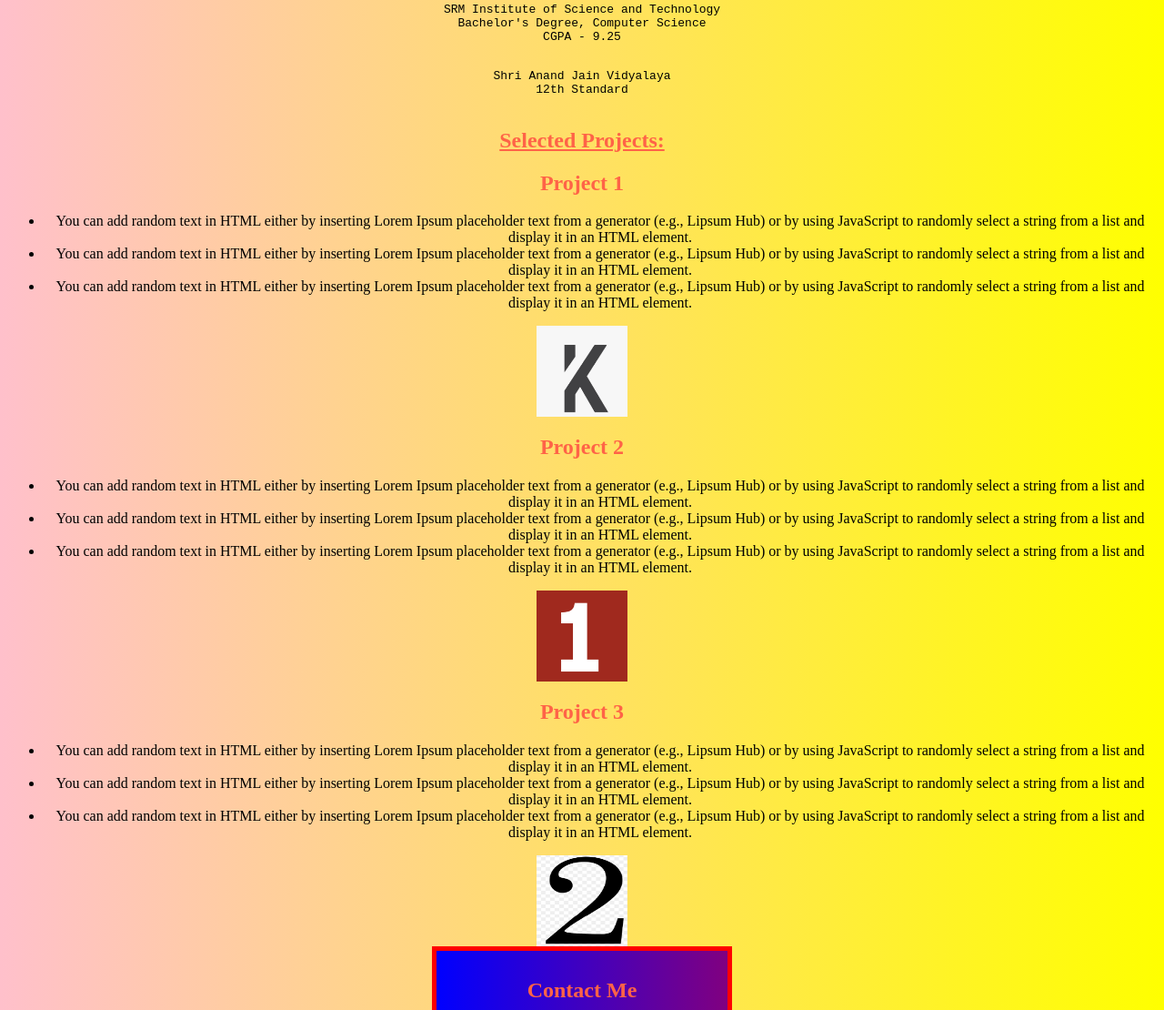
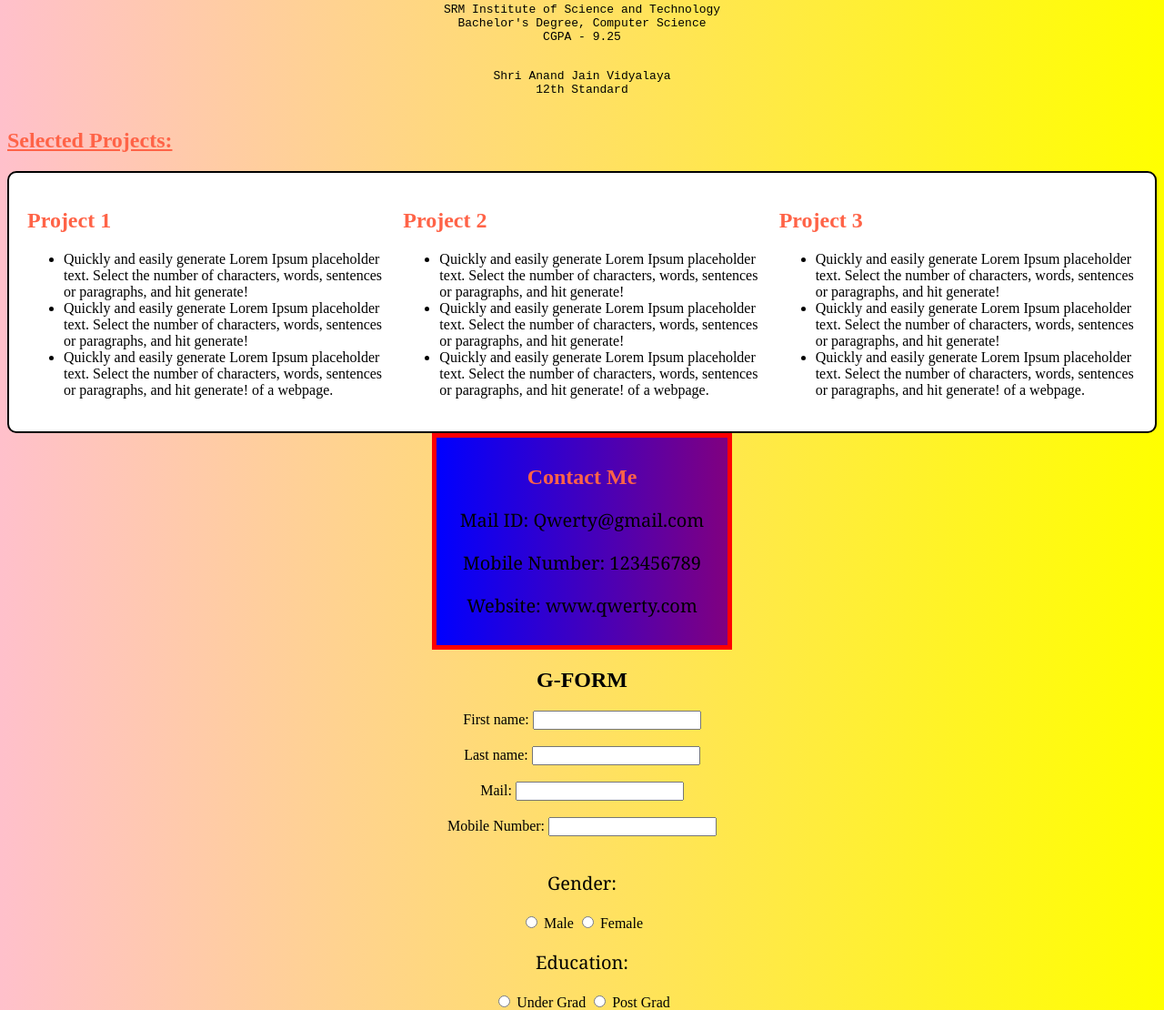
Before and after one commit to ibotskarthikh/WORK, a plain HTML site: page 13-11-26(1)/index.html in a window 1280 px wide. Shown: the part 565-1675 px from the top of the page at 91% size. Drawn offline with Linux system fonts and the light colour scheme.

Commit message:
Initial project upload

```diff
--- a/13-11-26(1)/index.html
+++ b/13-11-26(1)/index.html
@@ -2,7 +2,6 @@
 
 <head>
     <title>Karthik Portfolio</title>
-
     <link rel="icon" href="./img.png" type="image/png" />
     <link rel="stylesheet" href="./style.css" />
 </head>
@@ -56,91 +55,79 @@ Shri Anand Jain Vidyalaya
     <section class="project">
       <h2><u>Selected Projects:</u></h2>
 
+      <div class="project-grid">
+        <!-- PROJECT 1 -->
+        <div class="project-card">
           <h2>Project 1</h2>
 
           <ul>
             <li>
-          You can add random text in HTML either by inserting Lorem Ipsum
-          placeholder text from a generator (e.g., Lipsum Hub) or by using
-          JavaScript to randomly select a string from a list and display it in
-          an HTML element.
+              Quickly and easily generate Lorem Ipsum placeholder text. Select
+              the number of characters, words, sentences or paragraphs, and hit
+              generate!
             </li>
 
             <li>
-          You can add random text in HTML either by inserting Lorem Ipsum
-          placeholder text from a generator (e.g., Lipsum Hub) or by using
-          JavaScript to randomly select a string from a list and display it in
-          an HTML element.
+              Quickly and easily generate Lorem Ipsum placeholder text. Select
+              the number of characters, words, sentences or paragraphs, and hit
+              generate!
             </li>
 
             <li>
-          You can add random text in HTML either by inserting Lorem Ipsum
-          placeholder text from a generator (e.g., Lipsum Hub) or by using
-          JavaScript to randomly select a string from a list and display it in
-          an HTML element.
+              Quickly and easily generate Lorem Ipsum placeholder text. Select
+              the number of characters, words, sentences or paragraphs, and hit
+              generate! of a webpage.
             </li>
           </ul>
-
-      <div class="img1">
-        <img src="img.png" alt="Project 1" width="100" height="100" />
         </div>
 
+        <div class="project-card">
           <h2>Project 2</h2>
 
           <ul>
             <li>
-          You can add random text in HTML either by inserting Lorem Ipsum
-          placeholder text from a generator (e.g., Lipsum Hub) or by using
-          JavaScript to randomly select a string from a list and display it in
-          an HTML element.
+              Quickly and easily generate Lorem Ipsum placeholder text. Select
+              the number of characters, words, sentences or paragraphs, and hit
+              generate!
             </li>
 
             <li>
-          You can add random text in HTML either by inserting Lorem Ipsum
-          placeholder text from a generator (e.g., Lipsum Hub) or by using
-          JavaScript to randomly select a string from a list and display it in
-          an HTML element.
+              Quickly and easily generate Lorem Ipsum placeholder text. Select
+              the number of characters, words, sentences or paragraphs, and hit
+              generate!
             </li>
 
             <li>
-          You can add random text in HTML either by inserting Lorem Ipsum
-          placeholder text from a generator (e.g., Lipsum Hub) or by using
-          JavaScript to randomly select a string from a list and display it in
-          an HTML element.
+              Quickly and easily generate Lorem Ipsum placeholder text. Select
+              the number of characters, words, sentences or paragraphs, and hit
+              generate! of a webpage.
             </li>
           </ul>
-
-      <div class="img2">
-        <img src="img1.png" alt="Project 2" width="100" height="100" />
         </div>
 
+        <div class="project-card">
           <h2>Project 3</h2>
 
           <ul>
             <li>
-          You can add random text in HTML either by inserting Lorem Ipsum
-          placeholder text from a generator (e.g., Lipsum Hub) or by using
-          JavaScript to randomly select a string from a list and display it in
-          an HTML element.
+              Quickly and easily generate Lorem Ipsum placeholder text. Select
+              the number of characters, words, sentences or paragraphs, and hit
+              generate!
             </li>
 
             <li>
-          You can add random text in HTML either by inserting Lorem Ipsum
-          placeholder text from a generator (e.g., Lipsum Hub) or by using
-          JavaScript to randomly select a string from a list and display it in
-          an HTML element.
+              Quickly and easily generate Lorem Ipsum placeholder text. Select
+              the number of characters, words, sentences or paragraphs, and hit
+              generate!
             </li>
 
             <li>
-          You can add random text in HTML either by inserting Lorem Ipsum
-          placeholder text from a generator (e.g., Lipsum Hub) or by using
-          JavaScript to randomly select a string from a list and display it in
-          an HTML element.
+              Quickly and easily generate Lorem Ipsum placeholder text. Select
+              the number of characters, words, sentences or paragraphs, and hit
+              generate! of a webpage.
             </li>
           </ul>
-
-      <div class="img3">
-        <img src="img2.png" alt="Project 3" width="100" height="100" />
+        </div>
       </div>
     </section>
 
--- a/13-11-26(1)/style.css
+++ b/13-11-26(1)/style.css
@@ -33,10 +33,6 @@ p {
     text-align: center;
 }
 
-.project {
-  text-align: center;
-}
-
 .img1,
 .img2,
 .img3 {
@@ -51,3 +47,14 @@ p {
 .users table {
     margin: 0 auto;
 }
+
+.project-grid {
+    display: grid;
+    grid-template-columns: 1fr 1fr 1fr;
+    gap: 20px;
+    padding: 20px;
+    background: white;
+    border: 2px solid black;
+    padding: 20px;
+    border-radius: 10px;
+}
```
Also changed, not shown: 13-11-26/index.html (+3 -0 lines), 14-11-26/index.html (added, +39 -0 lines), 14-11-26/style.css (added, +51 -0 lines), index.html (+7 -0 lines), html.txt (added), 1 other file. Lines whose indentation alone changed are shown as unchanged.
